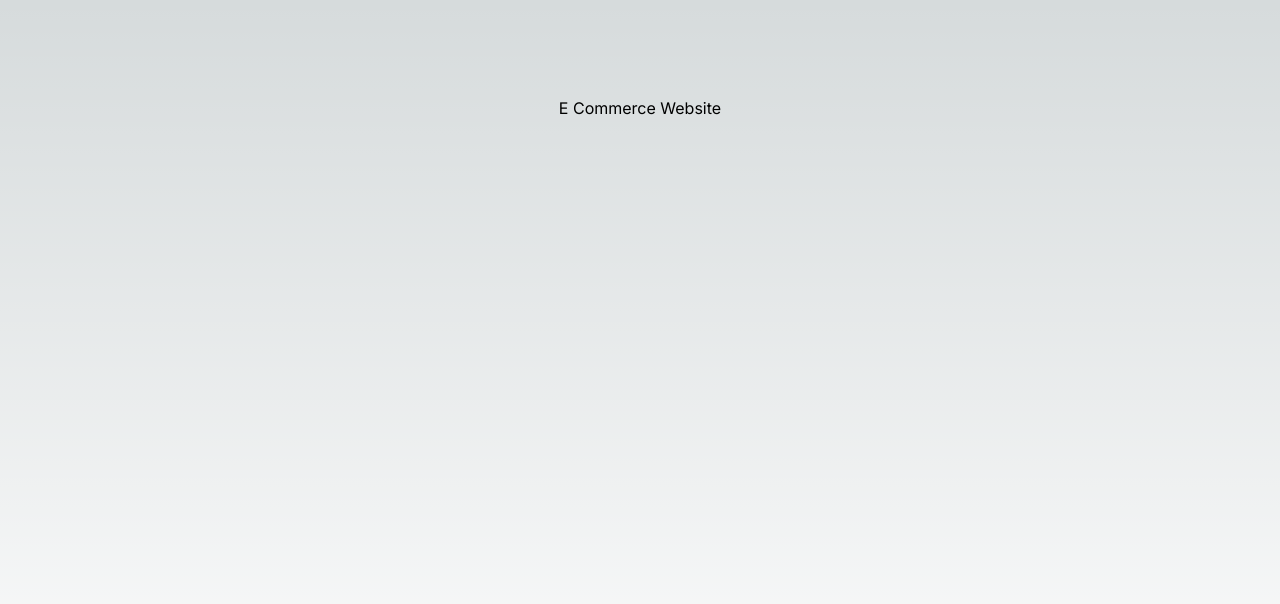
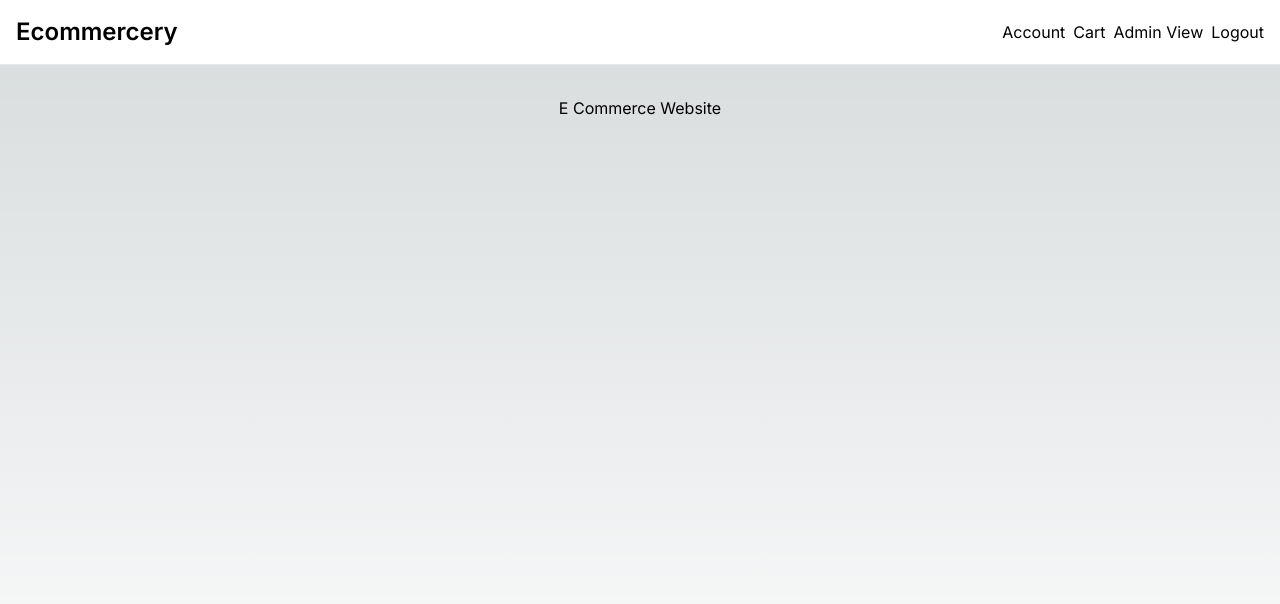
Before and after one commit to ashiq72/Aarong-webside-clone, a Next.js app: page / in a window 1280 px wide. Shown: the top 604 px of the page. Built offline with nearby package versions, Linux system fonts and the light colour scheme.

Commit message:
Navigation items update

```diff
--- a/src/app/components/Navber/index.js
+++ b/src/app/components/Navber/index.js
@@ -1,9 +1,50 @@
+"use client";
 
+import { Fragment } from "react";
+
+const isAdminView = false;
+const isAuthUser = true;
+const user = {
+  role: "admin",
+};
+
+function NavItems() {
+  return (
+    <div
+      className="items-center justify-between w-full md:flex md:w-auto"
+      id="nav-items"
+    >
+      <div className="flex flex-col p-4 md:p-0 mt-4 font-medium border border-gray-100 rounded-lg md:flex-row md:space-x-8 md:mt-0 md:border-0 bg-white"></div>
+    </div>
+  );
+}
 
 export default function Navber() {
   return (
-    <div>
-      Navber
-    </div>
-  )
+    <nav className="bg-white fixed w-full z-20 top-0 left-0 border-b border-gray-200 ">
+      <div className="max-w-screen-xl flex flex-wrap items-center justify-between mx-auto p-4 ">
+        <div className="flex items-center cursor-pointer ">
+          <span className="slef-center text-2xl font-semibold whitespace-nowrap ">
+            Ecommercery
+          </span>
+        </div>
+        <div className="flex md:order-2 gap-2 ">
+          {!isAdminView && isAuthUser ? (
+            <Fragment>
+              <button>Account</button>
+              <button>Cart</button>
+            </Fragment>
+          ) : null}
+          {user?.role === "admin" ? (
+            isAdminView ? (
+              <button>Client View</button>
+            ) : (
+              <button>Admin View</button>
+            )
+          ) : null}
+          {isAuthUser ? <button>Logout</button> : <button>Login</button>}
+        </div>
+      </div>
+    </nav>
+  );
 }
--- a/src/app/layout.js
+++ b/src/app/layout.js
@@ -1,17 +1,24 @@
-import './globals.css'
-import { Inter } from 'next/font/google'
+import GlobalState from "@/context";
+import "./globals.css";
+import { Inter } from "next/font/google";
+import Navber from "./components/Navber";
 
-const inter = Inter({ subsets: ['latin'] })
+const inter = Inter({ subsets: ["latin"] });
 
 export const metadata = {
-  title: 'Create Next App',
-  description: 'Generated by create next app',
-}
+  title: "Create Next App",
+  description: "Generated by create next app",
+};
 
 export default function RootLayout({ children }) {
   return (
     <html lang="en">
-      <body className={inter.className}>{children}</body>
+      <body className={inter.className}>
+        <GlobalState>
+          <Navber />
+          <main>{children}</main>
+        </GlobalState>
+      </body>
     </html>
-  )
+  );
 }
--- a/src/context/index.js
+++ b/src/context/index.js
@@ -1,3 +1,4 @@
+"use client";
 import { createContext } from "react";
 
 export const GlobalContext = createContext(null);
```
Also changed, not shown: src/utils/index.js (added, +239 -0 lines).
